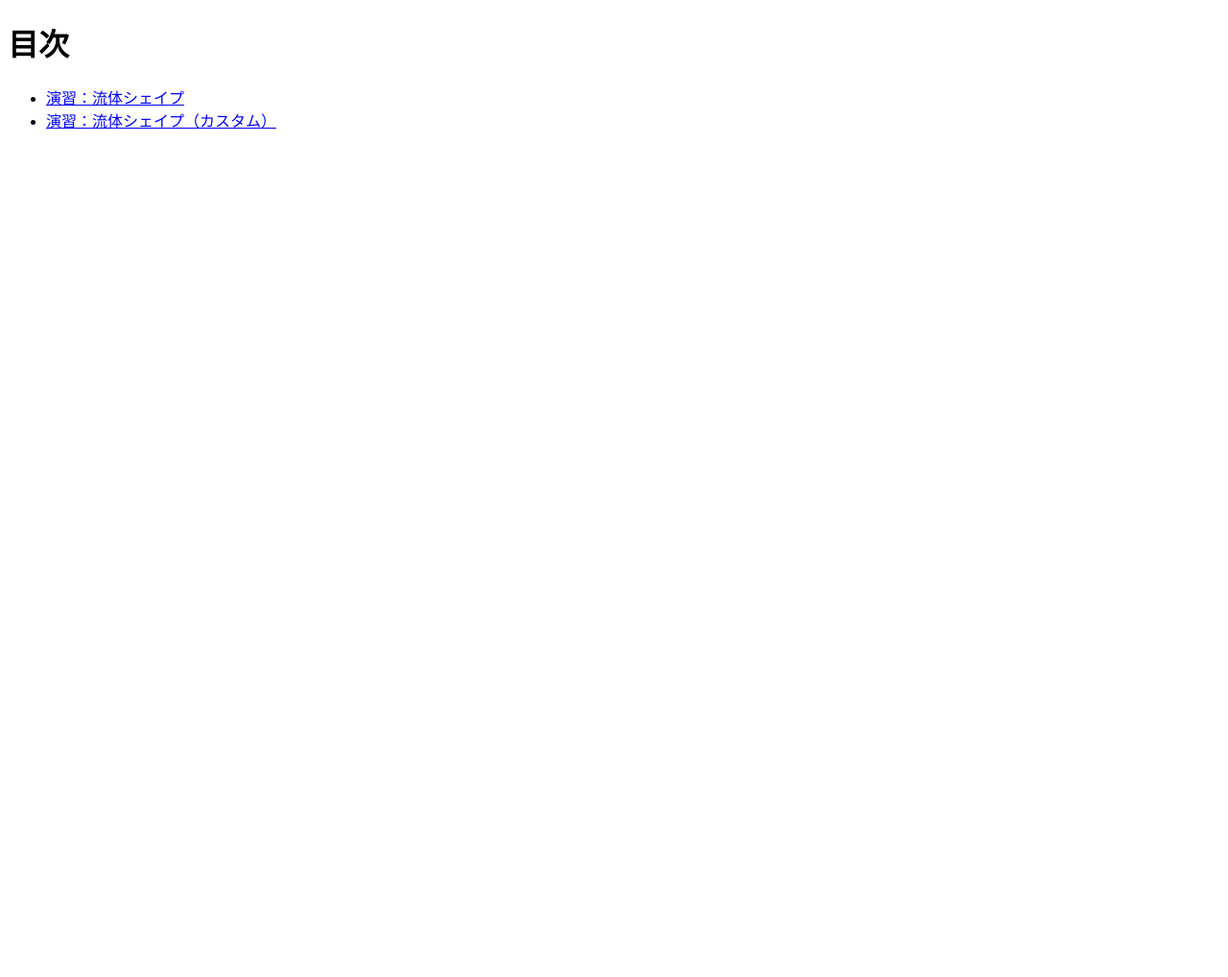
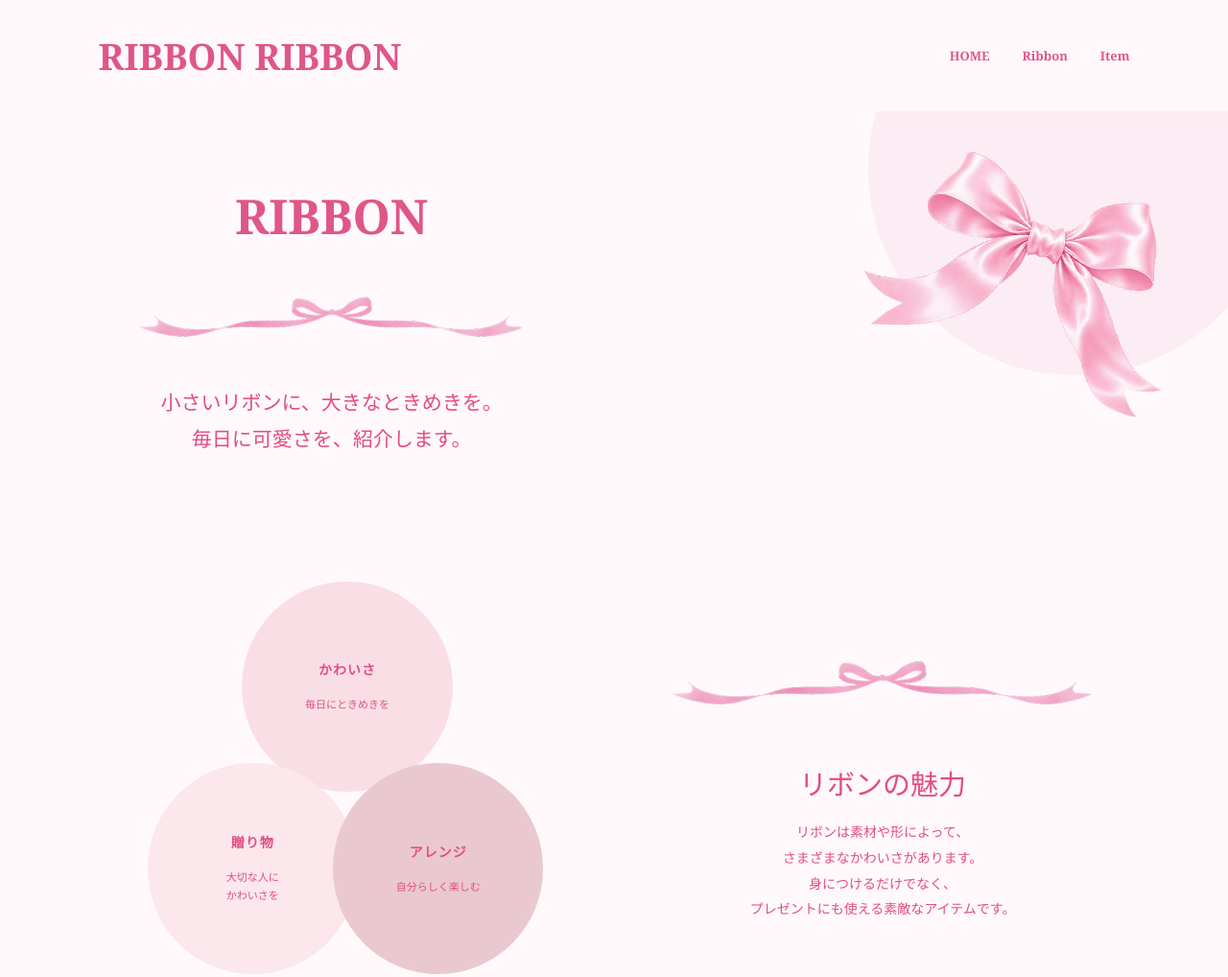
Before and after one commit to ttc2650du0005-gif/20261119-hc, a plain HTML site: page index.html in a window 1280 px wide. Shown: the top 1018 px of the page at 96% size. Before the commit the page ends 800 px from the top, so only its background shows below. Drawn offline with Linux system fonts and the light colour scheme.

Commit message:
Add files via upload

```diff
--- a/index.html
+++ b/index.html
@@ -1,16 +1,156 @@
-<!doctype html>
+
+<!DOCTYPE html>
 <html lang="ja">
-  <head>
-    <meta charset="utf-8">
-    <title>20261119-hc</title>
-  </head>
+<head>
+  <meta charset="UTF-8">
+  <meta name="viewport" content="width=device-width, initial-scale=1.0">
+  <title>RIBBON RIBBON</title>
+  <link rel="stylesheet" href="style.css">
+</head>
 
-  <body>
-    <h1>目次</h1>
+<body id="home">
 
-    <ul>
-      <li><a href="fluid-shape/index.html">演習：流体シェイプ</a></li>
-      <li><a href="fluid-shape-cusutamo/index.html">演習：流体シェイプ（カスタム）</a></li>
-    </ul>
-  </body>
+  <!-- ヘッダー -->
+  <header class="site-header">
+    <h1>RIBBON RIBBON</h1>
+
+    <nav>
+      <a href="#home">HOME</a>
+      <a href="#ribbon">Ribbon</a>
+      <a href="#item">Item</a>
+    </nav>
+  </header>
+
+  <main>
+
+    <!-- メインビジュアル -->
+    <section class="hero">
+
+      <div class="hero-copy">
+        <h2>RIBBON</h2>
+
+        <!-- 横長のリボン飾り画像 -->
+        <img
+          class="line-ribbon"
+          src="images/ribbon-line.png"
+          alt=""
+        >
+
+        <p>
+          小さいリボンに、大きなときめきを。<br>
+          毎日に可愛さを、紹介します。
+        </p>
+      </div>
+
+      <!-- 右上の大きなリボン画像 -->
+      <img
+        class="hero-bow"
+        src="images/bow-main.png"
+        alt=""
+      >
+
+    </section>
+
+
+    <!-- リボンの魅力 -->
+    <section class="feature" id="ribbon">
+
+      <!-- 3つの丸 -->
+      <div class="circle-group">
+
+        <div class="circle circle-top">
+          <h3>かわいさ</h3>
+          <p>毎日にときめきを</p>
+        </div>
+
+        <div class="circle circle-left">
+          <h3>贈り物</h3>
+          <p>
+            大切な人に<br>
+            かわいさを
+          </p>
+        </div>
+
+        <div class="circle circle-right">
+          <h3>アレンジ</h3>
+          <p>自分らしく楽しむ</p>
+        </div>
+
+      </div>
+
+
+      <!-- リボンの魅力の説明 -->
+      <div class="feature-copy">
+
+        <img
+          class="line-ribbon"
+          src="images/ribbon-line.png"
+          alt=""
+        >
+
+        <h2>リボンの魅力</h2>
+
+        <p>
+          リボンは素材や形によって、<br>
+          さまざまなかわいさがあります。<br>
+          身につけるだけでなく、<br>
+          プレゼントにも使える素敵なアイテムです。
+        </p>
+
+      </div>
+
+    </section>
+
+
+    <!-- お気に入りのリボン -->
+    <section class="item-section" id="item">
+
+      <div class="item-copy">
+
+        <img
+          class="line-ribbon"
+          src="images/ribbon-line.png"
+          alt=""
+        >
+
+        <h2>
+          お気に入りのリボンを<br>
+          見つけよう
+        </h2>
+
+        <p>
+          サテンやレースなど、いろいろな素材の
+          リボンがあります。自分のお気に入りを
+          見つけて、毎日のおしゃれを楽しみましょう。
+        </p>
+
+      </div>
+
+
+      <!-- リボンの写真 -->
+      <img
+        class="item-photo"
+        src="images/ribbon-items.png"
+        alt="リボンやレースのアイテム"
+      >
+
+    </section>
+
+  </main>
+
+
+  <!-- 下部のリボン飾り -->
+  <img
+    class="footer-bow"
+    src="images/bow-main.png"
+    alt=""
+  >
+
+
+  <!-- フッター -->
+  <footer>
+    <p>© 2026 RIBBON RIBBON</p>
+  </footer>
+
+</body>
 </html>
--- /dev/null
+++ b/style.css
@@ -0,0 +1,354 @@
+
+@charset "utf-8";
+
+/* =========================
+   基本設定
+========================= */
+
+* {
+  box-sizing: border-box;
+}
+
+
+
+body {
+  margin: 0;
+  background: #fff9fc;
+  color: #e34d83;
+  font-family: "Yu Gothic", "Hiragino Kaku Gothic ProN", sans-serif;
+}
+
+img {
+  display: block;
+  max-width: 100%;
+}
+
+
+/* =========================
+   ヘッダー
+========================= */
+
+.site-header {
+  width: 84%;
+  margin: 0 auto;
+  padding: 32px 0;
+
+  display: flex;
+  align-items: center;
+  justify-content: space-between;
+}
+
+.site-header h1 {
+  margin: 0;
+
+  font-family: Georgia, "Times New Roman", serif;
+  font-size: clamp(24px, 3.5vw, 38px);
+  font-weight: bold;
+
+  color: #df5689;
+}
+
+nav {
+  display: flex;
+  gap: 34px;
+}
+
+nav a {
+  color: #df5689;
+  text-decoration: none;
+
+  font-family: Georgia, "Times New Roman", serif;
+  font-size: 13px;
+  font-weight: bold;
+}
+
+
+/* =========================
+   メインビジュアル
+========================= */
+
+.hero {
+  position: relative;
+  min-height: 420px;
+  width: 100%;
+  overflow: hidden;
+}
+
+/* 右上の淡いピンクの丸 */
+.hero::before {
+  content: "";
+
+  position: absolute;
+  width: 430px;
+  height: 430px;
+
+  right: -55px;
+  top: -155px;
+
+  border-radius: 50%;
+  background: #fbedf3;
+}
+
+/* メインの文字 */
+.hero-copy {
+  position: relative;
+  z-index: 1;
+
+  width: 54%;
+  padding-top: 75px;
+
+  text-align: center;
+}
+
+.hero-copy h2 {
+  margin: 0 0 24px;
+
+  font-family: Georgia, "Times New Roman", serif;
+  font-size: clamp(36px, 5vw, 50px);
+
+  color: #df5689;
+}
+
+/* 横長のリボン画像 */
+.line-ribbon {
+  width: min(80%, 400px);
+  margin: 0 auto 18px;
+}
+
+.hero-copy p {
+  margin: 0;
+
+  font-size: clamp(16px, 2vw, 21px);
+  line-height: 1.8;
+}
+
+/* 右上の大きなリボン */
+.hero-bow {
+  position: absolute;
+  z-index: 2;
+
+  width: min(38%, 370px);
+
+  top: 10px;
+  right: 3%;
+}
+
+
+/* =========================
+   リボンの魅力
+========================= */
+
+.feature {
+  width: 84%;
+  margin: 70px auto 0;
+
+  display: grid;
+  grid-template-columns: 1fr 1fr;
+
+  align-items: center;
+  gap: 45px;
+
+  min-height: 400px;
+}
+
+
+/* 丸を配置する部分 */
+.circle-group {
+  position: relative;
+
+  width: 100%;
+  max-width: 430px;
+
+  aspect-ratio: 1 / 0.95;
+  margin: 0 auto;
+}
+
+
+/* 3つの丸の共通設定 */
+.circle {
+  position: absolute;
+
+  width: 51%;
+  aspect-ratio: 1;
+
+  border-radius: 50%;
+
+  display: flex;
+  flex-direction: column;
+
+  justify-content: center;
+  align-items: center;
+
+  text-align: center;
+  padding: 18px;
+}
+
+.circle h3 {
+  margin: 0 0 18px;
+
+  font-size: 14px;
+  letter-spacing: 1px;
+}
+
+.circle p {
+  margin: 0;
+
+  font-size: 11px;
+  line-height: 1.7;
+}
+
+
+/* 上の丸 */
+.circle-top {
+  top: 0;
+  left: 25%;
+
+  background: #f9dfe5;
+}
+
+/* 左下の丸 */
+.circle-left {
+  bottom: 0;
+  left: 2%;
+
+  background: #fbe7ec;
+}
+
+/* 右下の丸 */
+.circle-right {
+  bottom: 0;
+  right: 2%;
+
+  background: #eac8d0;
+}
+
+
+/* 右側の説明 */
+.feature-copy {
+  text-align: center;
+}
+
+.feature-copy .line-ribbon {
+  width: 85%;
+  margin-bottom: 25px;
+}
+
+.feature-copy h2 {
+  margin: 0 0 18px;
+
+  font-size: clamp(22px, 2.7vw, 29px);
+  font-weight: normal;
+}
+
+.feature-copy p {
+  margin: 0;
+
+  font-size: 14px;
+  line-height: 1.9;
+}
+
+
+/* =========================
+   お気に入りのリボン
+========================= */
+
+.item-section {
+  width: 84%;
+  margin: 95px auto 80px;
+
+  display: grid;
+  grid-template-columns: 1fr 1fr;
+
+  gap: 65px;
+  align-items: center;
+}
+
+
+/* 左側の説明 */
+.item-copy {
+  text-align: center;
+
+  max-width: 330px;
+  justify-self: center;
+}
+
+.item-copy .line-ribbon {
+  width: 95%;
+  margin-bottom: 25px;
+}
+
+.item-copy h2 {
+  margin: 0 0 18px;
+
+  font-size: clamp(22px, 2.7vw, 29px);
+  font-weight: normal;
+}
+
+.item-copy p {
+  margin: 22px 0 0;
+
+  font-size: 13px;
+  line-height: 1.9;
+}
+
+
+/* 右側の写真 */
+.item-photo {
+  width: 100%;
+  max-width: 370px;
+
+  justify-self: center;
+
+  border-radius: 42% 42% 35% 35%;
+  object-fit: cover;
+}
+
+
+/* =========================
+   フッター
+========================= */
+
+footer {
+  position: relative;
+
+  min-height: 190px;
+  padding: 65px 20px 35px;
+
+  background: #fbedf3;
+  text-align: center;
+}
+
+/* フッター上部の波 */
+footer::before {
+  content: "";
+
+  position: absolute;
+
+  left: 0;
+  right: 0;
+  top: -45px;
+
+  height: 70px;
+
+  background: #fbedf3;
+
+  clip-path: ellipse(70% 60% at 50% 100%);
+}
+
+footer p {
+  position: relative;
+
+  margin: 0;
+  font-size: 24px;
+}
+
+
+/* フッターのリボン画像 */
+.footer-bow {
+  position: relative;
+  z-index: 1;
+
+  width: 250px;
+
+  margin: -120px 0 0 2%;
+}
```
Also changed, not shown: images/blob.svg (added), images/bow-main.png (added), images/cat.png (added), images/center.svg (added), images/footer.svg (added), images/header.svg (added), images/left.svg (added), images/mokomoko_maru_pi.png (added), images/ribbon-items.png (added), images/ribbon-line.png (added), images/right.svg (added).
